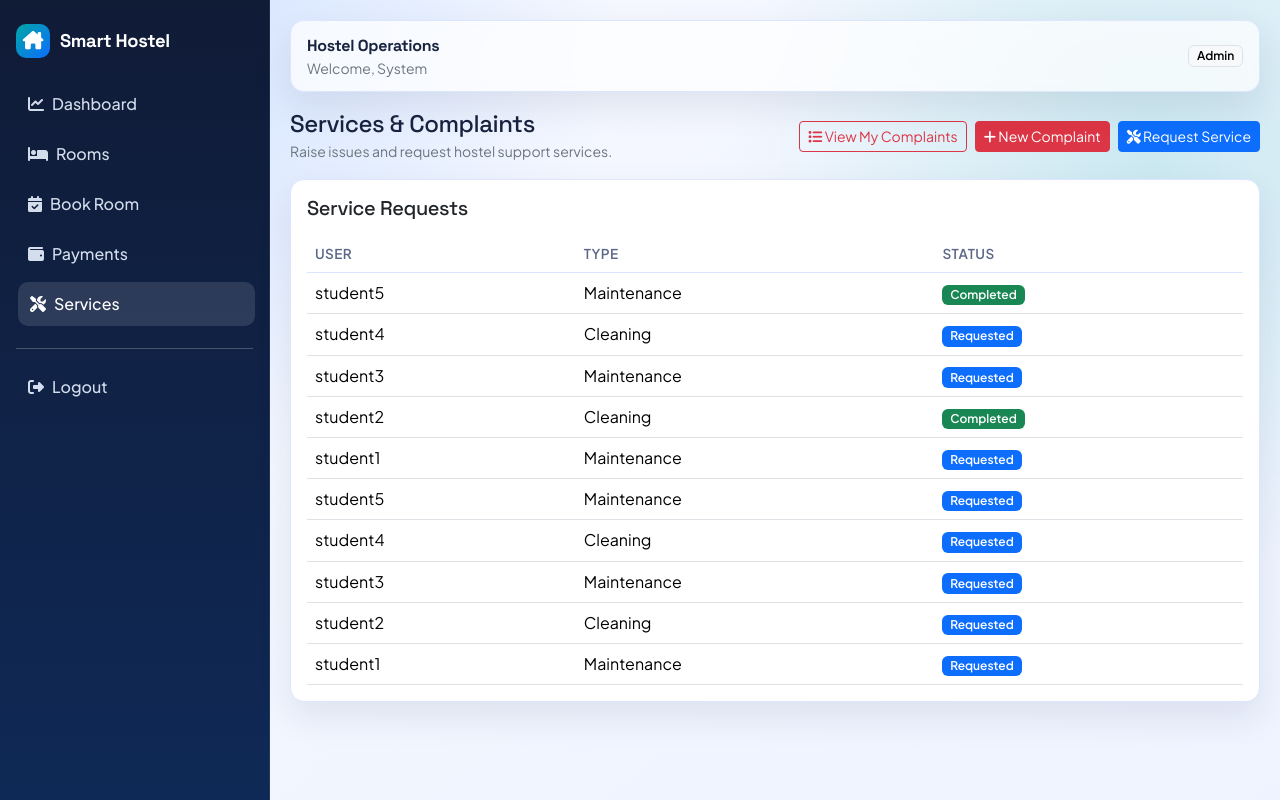
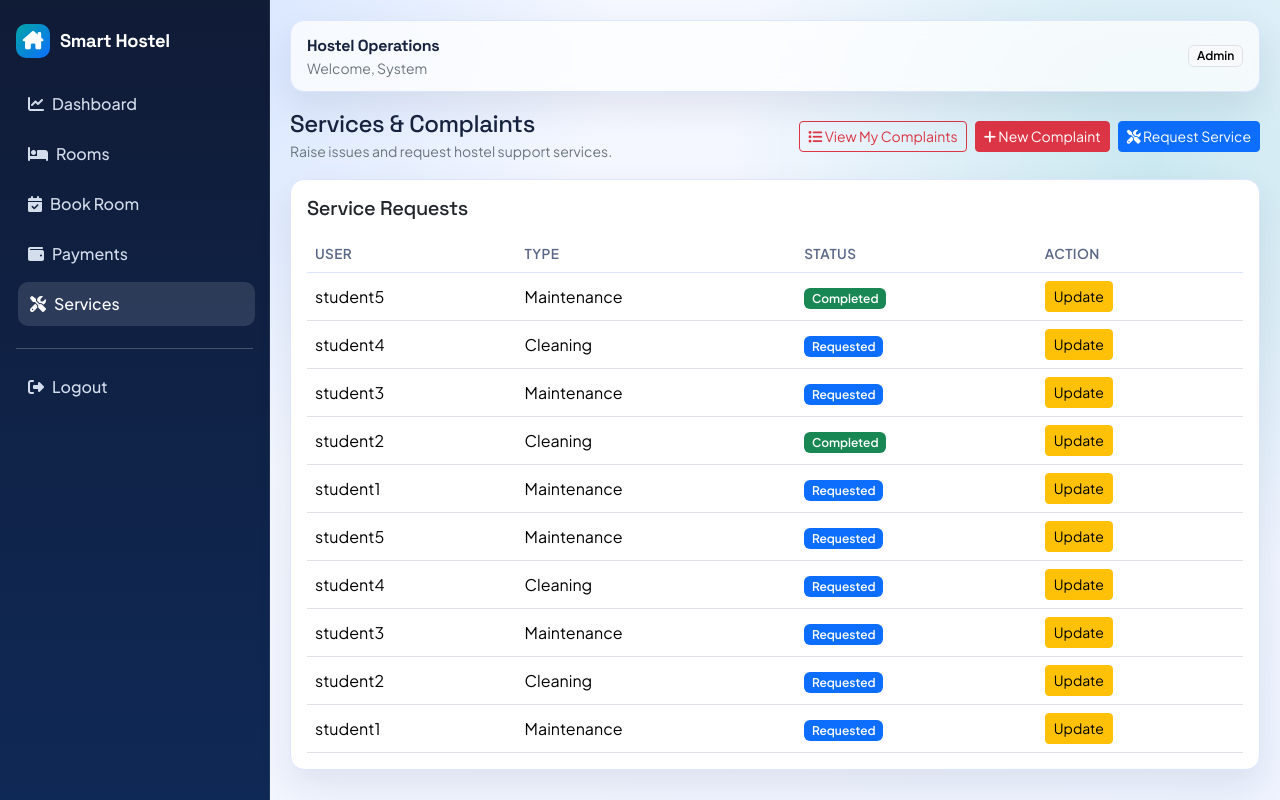
Before and after one commit to Jashdotcom/SHMS, a Django app: page /services in a window 1280 px wide. Run offline with Django 5.2, Linux system fonts and the light colour scheme; a user stored in the database is signed in; data comes from the database, SQL or seed files in the repository; both versions use the stored data as it was after the commit.

Commit message:
now admin can update the requested services

```diff
--- a/services/urls.py
+++ b/services/urls.py
@@ -6,6 +6,7 @@ from .views import (
     request_service_view,
     services_view,
     submit_complaint_view,
+    update_service_status,
 )
 
 app_name = "services"
@@ -16,4 +17,5 @@ urlpatterns = [
     path("submit-complaint/", submit_complaint_view, name="complaint"),
     path("admin-complaints/", admin_complaints_view, name="admin_complaints"),
     path("services/request", request_service_view, name="request"),
+    path("services/update/<int:id>/", update_service_status, name="update_service_status"),
 ]
--- a/services/views.py
+++ b/services/views.py
@@ -79,3 +79,20 @@ def request_service_view(request):
 		form = ServiceRequestForm()
 
 	return render(request, "services/request_service.html", {"form": form})
+
+
+@user_passes_test(_is_admin_user)
+def update_service_status(request, id):
+	service = get_object_or_404(ServiceRequest, id=id)
+
+	if request.method == "POST":
+		new_status = request.POST.get("status")
+		allowed_statuses = [choice[0] for choice in ServiceRequest.STATUS_CHOICES]
+		if new_status in allowed_statuses:
+			service.status = new_status
+			service.save(update_fields=["status"])
+			messages.success(request, "Status updated successfully")
+			return redirect("services:list")
+		messages.error(request, "Invalid status selected.")
+
+	return render(request, "services/update_status.html", {"service": service})
--- a/templates/services/services.html
+++ b/templates/services/services.html
@@ -29,7 +29,7 @@
                 <div class="table-responsive">
                     <table class="table align-middle mb-0">
                         <thead>
-                        <tr><th>User</th><th>Type</th><th>Status</th></tr>
+                        <tr><th>User</th><th>Type</th><th>Status</th>{% if request.user.is_superuser or request.user.is_staff or request.user.role == "admin" %}<th>Action</th>{% endif %}</tr>
                         </thead>
                         <tbody>
                         {% for item in service_requests %}
@@ -45,9 +45,16 @@
                                 <span class="badge text-bg-success">Completed</span>
                                 {% endif %}
                             </td>
+                            {% if request.user.is_superuser or request.user.is_staff or request.user.role == "admin" %}
+                            <td>
+                                <a href="{% url 'services:update_service_status' item.id %}" class="btn btn-warning btn-sm">
+                                    Update
+                                </a>
+                            </td>
+                            {% endif %}
                         </tr>
                         {% empty %}
-                        <tr><td colspan="3" class="text-center text-secondary py-4">No service requests found.</td></tr>
+                        <tr><td colspan="4" class="text-center text-secondary py-4">No service requests found.</td></tr>
                         {% endfor %}
                         </tbody>
                     </table>
```
Also changed, not shown: templates/services/update_status.html (added, +26 -0 lines), db.sqlite3.
